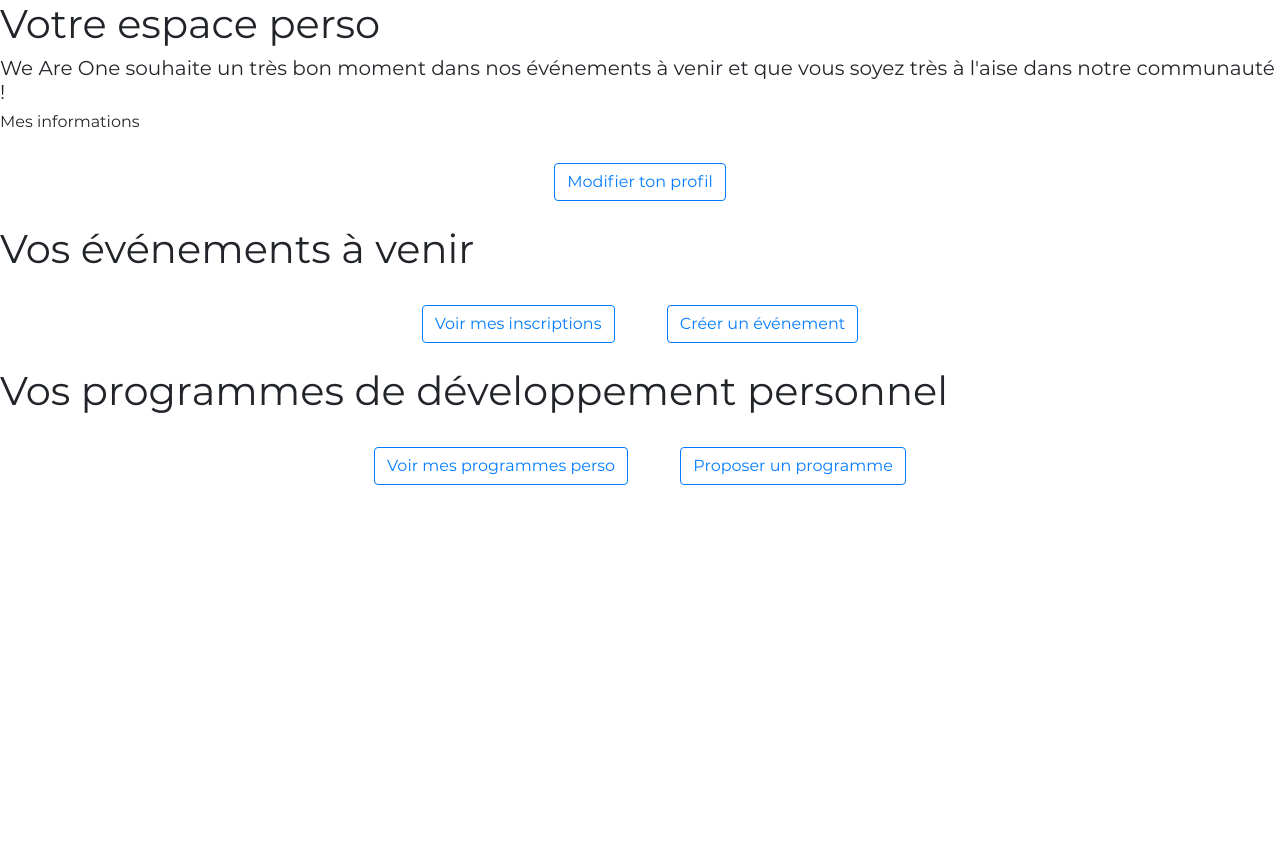
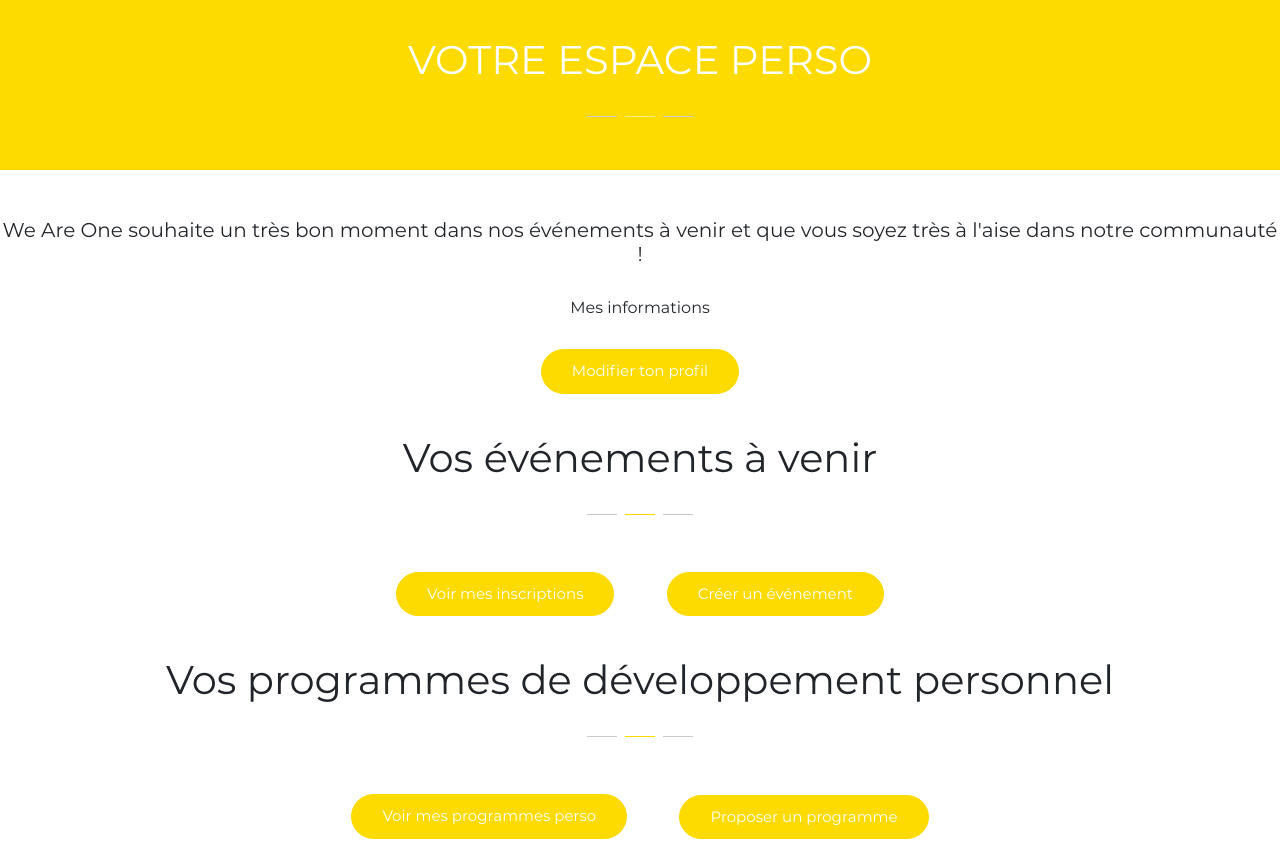
Before and after one commit to We-Are-One-CS/intranet, a Django app: page /user/ in a window 1280 px wide. Shown: the part 86-949 px from the top of the page. Before the commit the page ends 571 px from the top, so only its background shows below. Run offline with Django 3.2, Linux system fonts and the light colour scheme; some libraries are stand-ins or nearby versions; grey boxes are pictures that could not be loaded.

Commit message:
Same front in every page

```diff
--- a/core/static/core/css/base_style.css
+++ b/core/static/core/css/base_style.css
@@ -50,3 +50,58 @@ html {
   .search-text{
     font-size: 12px;
   }
+
+  .button{
+    background-color: #fedb00;
+    font-size: 15px;
+    border-radius:100px;
+    padding-top:10px;
+    padding-bottom:10px;
+    padding-right: 30px;
+    padding-left: 30px;
+    border: 1px solid #fedb00;
+    color:white;
+    font-family: montserrat;
+  }
+
+  .yellow-header{
+    padding: 20px;
+    background-color: #fedb00;
+    text-transform: uppercase;
+}
+
+.header-text{
+    font-size: 40px;
+    margin-top: 10px;
+    margin-bottom: 10px;
+}
+
+.separated-div-wrapper {
+    display: block;
+    height: 40px;
+    margin: 0px auto 10px;
+    padding-bottom: 10px;
+    text-align: center;
+}
+
+.separator {
+    display: inline-block;
+    width: 30px;
+    height: 1px;
+    margin: 30px 2px 50px;
+    background-color: #24c3e2;
+}
+
+.separator.header {
+    margin-top: 0px;
+    margin-bottom: 0px;
+    background-color: #c9c9c9;
+}
+
+.center-yellow{
+    background-color: #fedb00 !important;
+}
+
+.center-white{
+  background-color: rgba(255, 255, 255, 0.5) !important;
+}
--- a/core/templates/core/user.html
+++ b/core/templates/core/user.html
@@ -1,51 +1,71 @@
 {% extends 'core/layouts/base.html' %}
 {% load static %}
 
-<!DOCTYPE html>
-<html lang="en">
-<head>
-    <meta charset="UTF-8">
-    <title>Page d'utilisateur</title>
-</head>
-<body>
+{% block title %}Page d'utilisateur{% endblock title %}
+
+{% block mystylesheet %}
+<link rel="stylesheet" type="text/css" href="{% static 'core/css/user.css' %}">
+{% endblock mystylesheet %}
+
 
 {% block content %}
-    <h1>Votre espace perso</h1>
-    <h5>We Are One souhaite un très bon moment dans nos événements à venir et que vous soyez très à l'aise dans notre
+<div class="yellow-header">
+    <p class="text-center text-white header-text">Votre espace perso</p>
+    <div class="separated-div-wrapper">
+        <div class="separator header"></div>
+        <div class="separator header center-white"></div>
+        <div class="separator header"></div>
+    </div>
+</div>
+<br><br>
+<h5 class="text-center">We Are One souhaite un très bon moment dans nos événements à venir et que vous soyez très à
+    l'aise dans notre
     communauté !</h5>
+<br>
 
-
-    <h6>Mes informations</h6>
+<h6 class="text-center">Mes informations</h6>
 <div class="container text-center py-4">
     <a href="{% url 'register' %}">
-            <button type="button" class="mx-4 btn btn-outline-primary">Modifier ton profil</button>
+        <button type="button" class="mx-4 button">Modifier ton profil</button>
     </a>
 </div>
 
-
-    <h1>Vos événements à venir</h1>
+<div class="white-header">
+    <p class="text-center header-text">Vos événements à venir</p>
+    <div class="separated-div-wrapper">
+        <div class="separator header"></div>
+        <div class="separator header center-yellow"></div>
+        <div class="separator header"></div>
+    </div>
+</div>
 
 
 <div class="container text-center py-4">
     <a href="{% url 'register' %}">
-            <button type="button" class="mx-4 btn btn-outline-primary">Voir mes inscriptions</button>
+        <button type="button" class="mx-4 button">Voir mes inscriptions</button>
     </a>
     <a href="{% url 'events/create_event' %}">
-            <button type="button" class="mx-4 btn btn-outline-primary">Créer un événement</button>
+        <button type="button" class="mx-4 button">Créer un événement</button>
     </a>
 </div>
 
 
 
-
-    <h1>Vos programmes de développement personnel</h1>
+<div class="white-header">
+    <p class="text-center header-text">Vos programmes de développement personnel</p>
+    <div class="separated-div-wrapper">
+        <div class="separator header"></div>
+        <div class="separator header center-yellow"></div>
+        <div class="separator header"></div>
+    </div>
+</div>
 
 <div class="container text-center py-4">
     <a href="{% url 'register' %}">
-            <button type="button" class="mx-4 btn btn-outline-primary">Voir mes programmes perso</button>
+        <button type="button" class="mx-4 button">Voir mes programmes perso</button>
     </a>
     <a href="{% url 'events/create_event' %}">
-            <button type="button" class="mx-4 btn btn-outline-primary">Proposer un programme</button>
+        <button type="button" class="mx-4 btn button">Proposer un programme</button>
     </a>
 </div>
 
@@ -53,4 +73,5 @@
 
 
 </body>
+
 </html>
```
Also changed, not shown: core/static/core/css/yearbook.css (+25 -10 lines), core/templates/core/yearbook.html (+19 -21 lines), core/static/core/css/user.css (added). Lines whose indentation alone changed are shown as unchanged.
